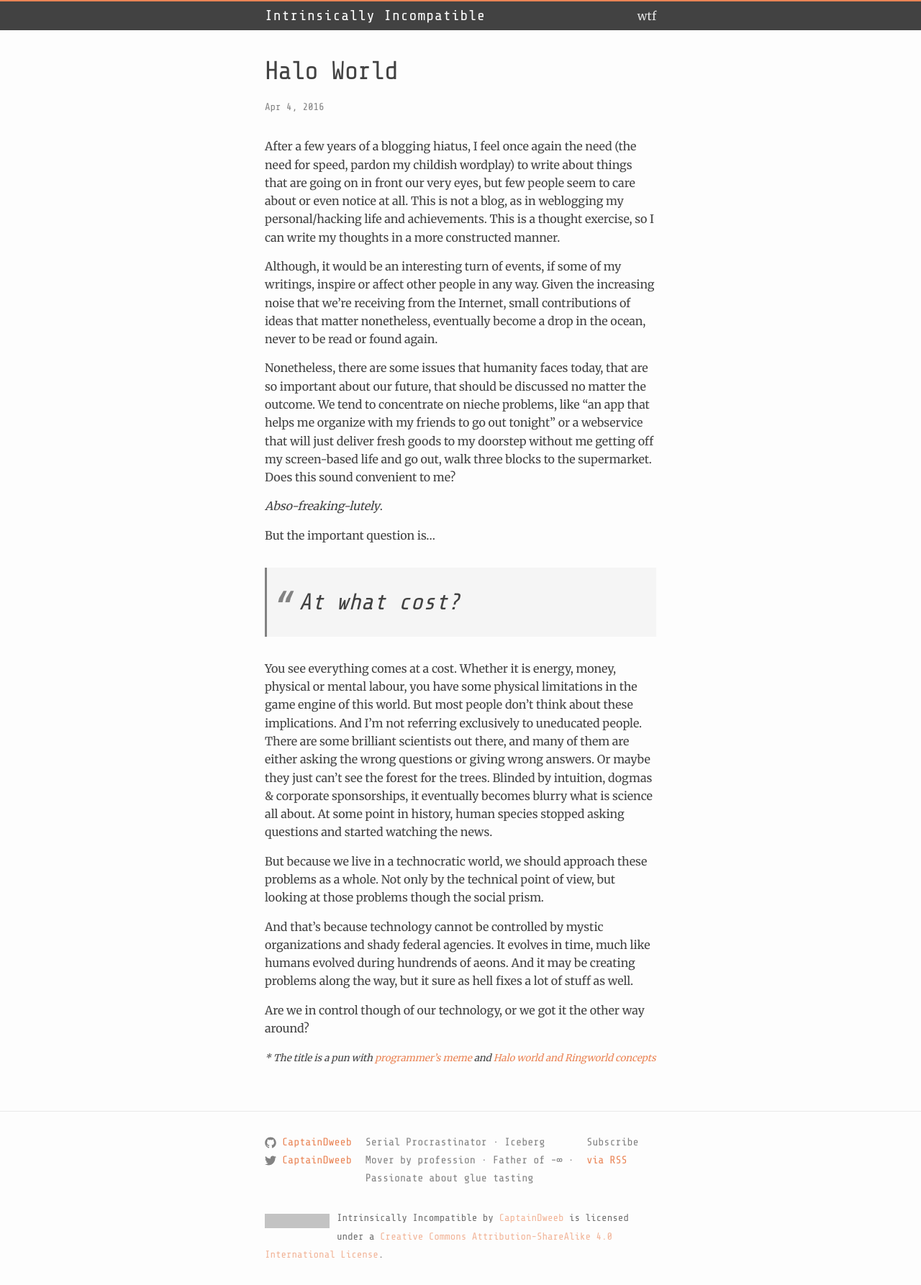
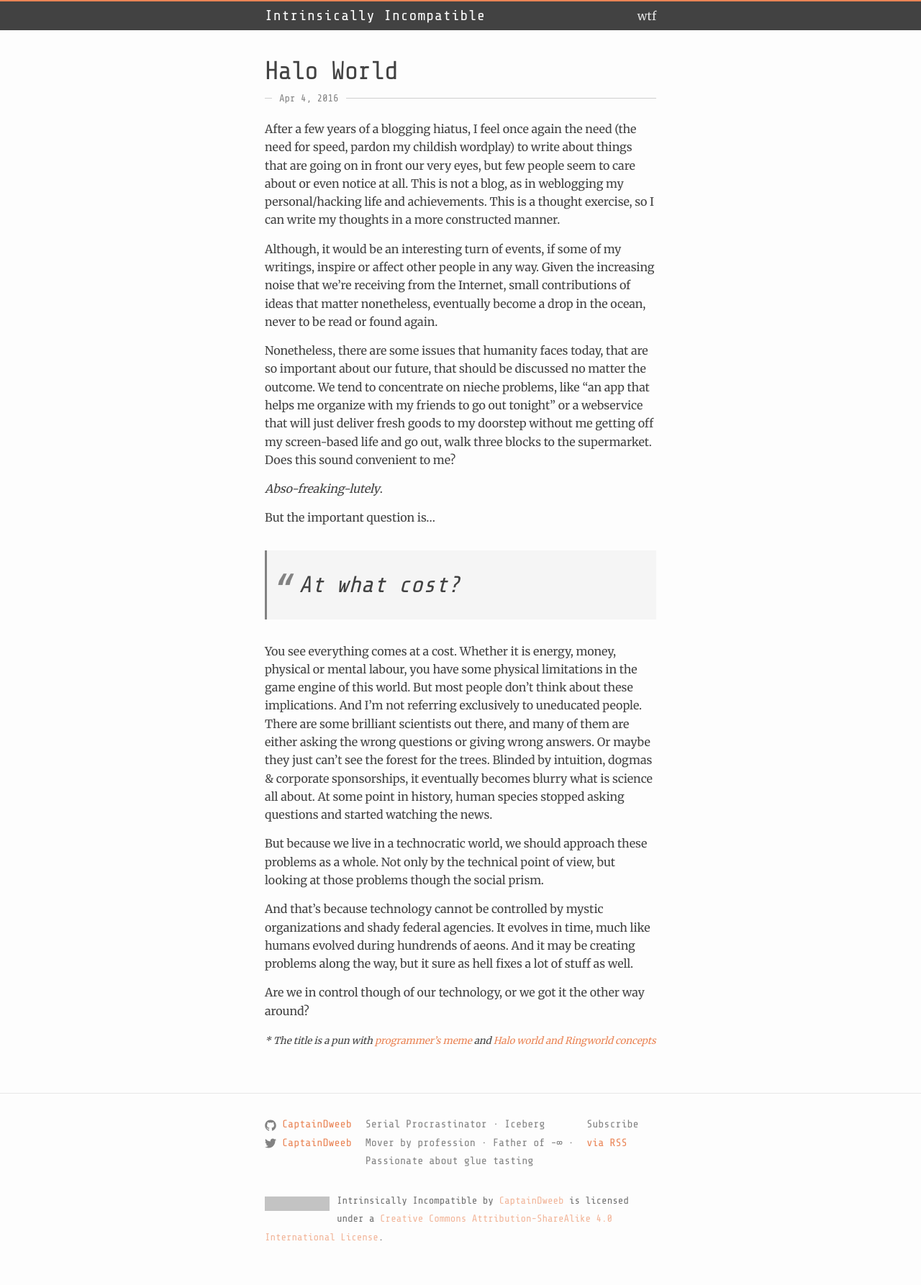
Before and after one commit to captaindweeb/captaindweeb.github.io, a Jekyll site: the page built from _posts/2016-04-04-hallo-world.markdown, in a window 1280 px wide. Shown: the whole page at 72% size. Built offline with Jekyll 4.4.1, drawn with Linux system fonts in a browser that asks for light colours; after the commit the page ends 1762 px from its top, so only the background shows below that; grey boxes are pictures that could not be loaded.

Commit message:
Style post meta data

```diff
--- a/_sass/_layout.scss
+++ b/_sass/_layout.scss
@@ -245,6 +245,19 @@
     color: $grey-color;
 }
 
+.post {
+  .post-meta {
+    border-top: 1px solid darken($grey-color-light, 10%);
+    line-height: 0;
+
+    time {
+      margin-left: 10px;
+      background: $background-color;
+      padding: 0 10px;
+    }
+  }
+}
+
 .post-link {
     color: $grey-color-dark;
     font-size: 24px;
```
